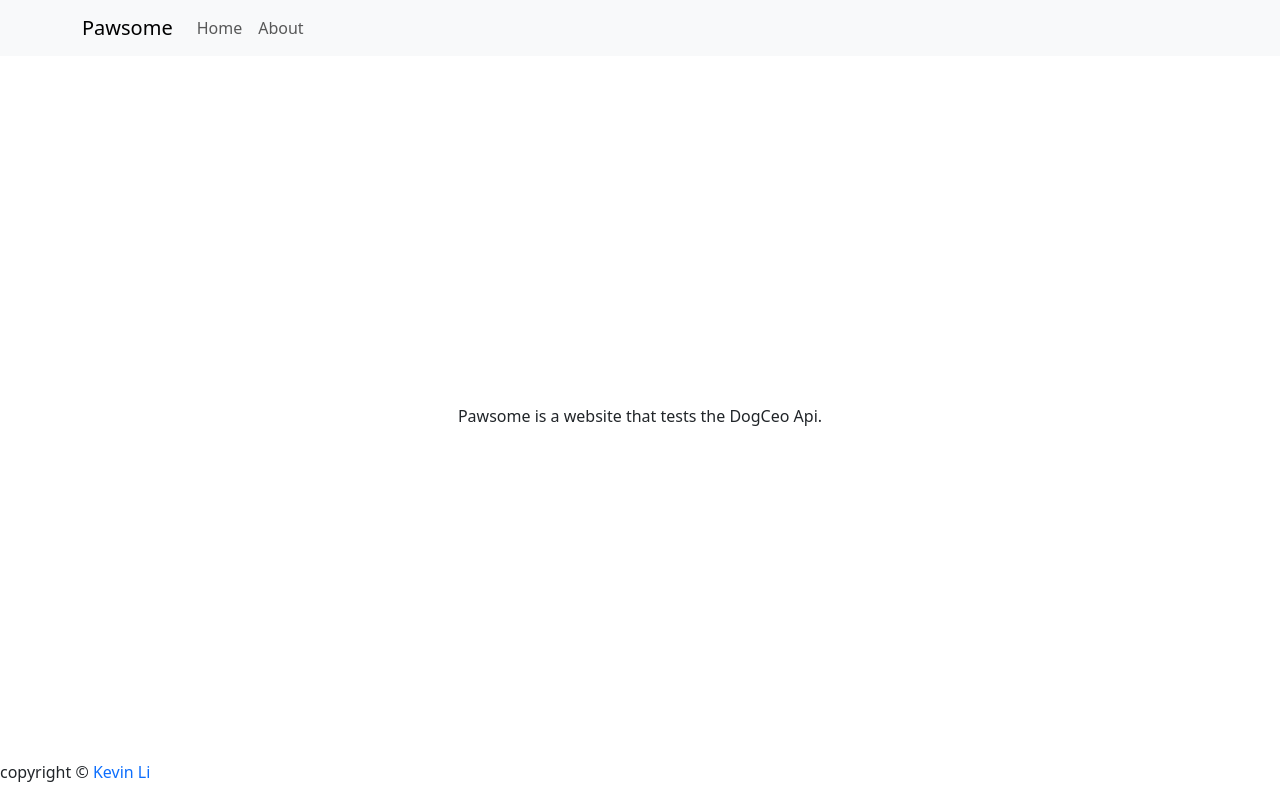
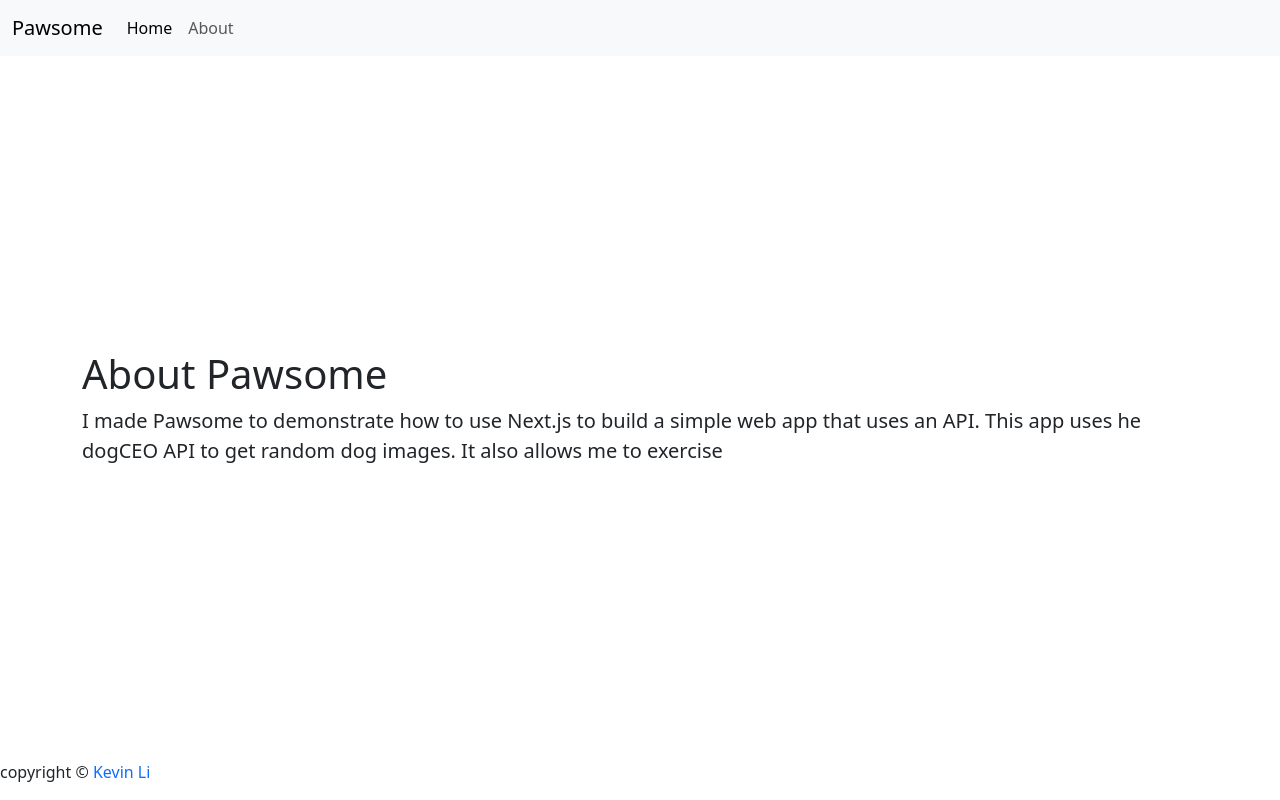
Before and after one commit to carerit/Personal-Project, a Next.js app: page /about in a window 1280 px wide. Built offline with nearby package versions, Linux system fonts and the light colour scheme.

Commit message:
added navbar toggle function, reworded about page, refactored home page v1

```diff
--- a/app/about/page.js
+++ b/app/about/page.js
@@ -3,7 +3,12 @@ import styles from "../page.module.css";
 export default function AboutPage() {
   return (
     <div className={styles.centeredDiv}>
-      <div className={styles.aboutBody}>Pawsome is a website that tests the DogCeo Api.</div>
+      <div className="container">
+        <h1>About Pawsome</h1>
+        <p className="lead">
+          I made Pawsome to demonstrate how to use Next.js to build a simple web app that uses an API. This app uses he dogCEO API to get random dog images. It also allows me to exercise
+        </p>
+      </div>
     </div>
   );
 }
--- a/app/layout.js
+++ b/app/layout.js
@@ -2,16 +2,37 @@ import "bootstrap/dist/css/bootstrap.min.css";
 import Link from "next/link";
 import Navbar from "./navbar";
 import FooterBar from "./footer";
+import Script from "next/script";
 
 export const metadata = {
-  title: "Personal Website",
+  title: "Pawsome",
   description: "Generated by create next app",
 };
 
 export default function RootLayout({ children }) {
   return (
     <html lang="en">
+      <head>
+        <link
+          href="https://cdn.jsdelivr.net/npm/bootstrap@5.3.0/dist/css/bootstrap.min.css"
+          rel="stylesheet"
+          integrity="sha384-9ndCyUaIbzAi2FUVXJi0CjmCapSmO7SnpJef0486qhLnuZ2cdeRhO02iuK6FUUVM"
+          crossOrigin="anonymous"
+        />
+      </head>
       <body>
+        <Script
+          src="https://cdn.jsdelivr.net/npm/@popperjs/core@2.11.8/dist/umd/popper.min.js"
+          integrity="sha384-I7E8VVD/ismYTF4hNIPjVp/Zjvgyol6VFvRkX/vR+Vc4jQkC+hVqc2pM8ODewa9r"
+          crossOrigin="anonymous"
+        />
+
+        <Script
+          src="https://cdn.jsdelivr.net/npm/bootstrap@5.3.0/dist/js/bootstrap.bundle.min.js"
+          integrity="sha384-geWF76RCwLtnZ8qwWowPQNguL3RmwHVBC9FhGdlKrxdiJJigb/j/68SIy3Te4Bkz"
+          crossOrigin="anonymous"
+        />
+
         <Navbar></Navbar>
 
         <main>{children}</main>
--- a/app/navbar.js
+++ b/app/navbar.js
@@ -1,14 +1,12 @@
 import Link from "next/link";
-import styles from "./page.module.css"
 
 export default function Navbar() {
   return (
-        <nav className="navbar navbar-expand-lg navbar-light bg-light">
-        <div className="container">
-          <Link className={styles.noUnderline} href="/">
-            <span className="navbar-brand">Pawsome</span>
-          </Link>
-
+    <nav className="navbar navbar-expand-lg bg-body-tertiary">
+      <div className="container-fluid">
+        <a className="navbar-brand" href="/">
+          Pawsome
+        </a>
         <button
           className="navbar-toggler"
           type="button"
@@ -20,20 +18,18 @@ export default function Navbar() {
         >
           <span className="navbar-toggler-icon"></span>
         </button>
-
         <div className="collapse navbar-collapse" id="navbarNav">
-            <ul className="navbar-nav ml-auto">
+          <ul className="navbar-nav">
             <li className="nav-item">
-                <Link className={styles.noUnderline} href="/">
-                  <span className="nav-link">Home</span>
-                </Link>
+              <a className="nav-link active" aria-current="page" href="/">
+                Home
+              </a>
             </li>
             <li className="nav-item">
-                <Link className={styles.noUnderline}   href="/about">
-                  <span className="nav-link">About</span>
-                </Link>
+              <a className="nav-link" href="/about">
+                About
+              </a>
             </li>
-              {/* Add more menu items as needed */}
           </ul>
         </div>
       </div>
--- a/app/page.module.css
+++ b/app/page.module.css
@@ -12,25 +12,35 @@
   width: 100%;
 }
 
-
-.noUnderline{
+.noUnderline {
   text-decoration: none;
 }
 
 .dogBox {
-    height : 400px;
-    width : 400px;
-    border : 2px solid black;
-    margin : 60px auto;
+  height: 50vh;
+  width: 80vw;
+  border: 2px solid black;
+  margin: 60px auto;
   border-radius: 8px;
-    background-size:cover;
+  background-size: cover;
 }
 
 .tap {
-    margin : 50px auto;
+  margin: 50px auto;
   text-align: center;
 }
 
 .headerText {
-    padding-top:30px;
+  padding-top: 30px;
 }
+
+.siteWrapper {
+  display: flex;
+  justify-content: center;
+  align-items: center;
+  width: 100%;
+  height: 600px;
+  background-color: #ffffff;
+  color: #000000;
+  /* text-shadow: 0 1px 2px rgba(255, 209, 2, 0.5); */
+}
--- a/package.json
+++ b/package.json
@@ -16,8 +16,10 @@
     "bootstrap": "^5.3.0",
     "eslint": "8.45.0",
     "eslint-config-next": "13.4.12",
+    "jquery": "^3.7.1",
     "next": "^13.4.13",
     "react": "18.2.0",
-    "react-dom": "18.2.0"
+    "react-dom": "18.2.0",
+    "sass": "^1.69.4"
   }
 }
```
Also changed, not shown: app/page.js (+22 -38 lines), app/assets/landscape_background_pic.jpg (added), 1 other file (tests, documents, lock files or other folders). Lines whose indentation alone changed are shown as unchanged.
